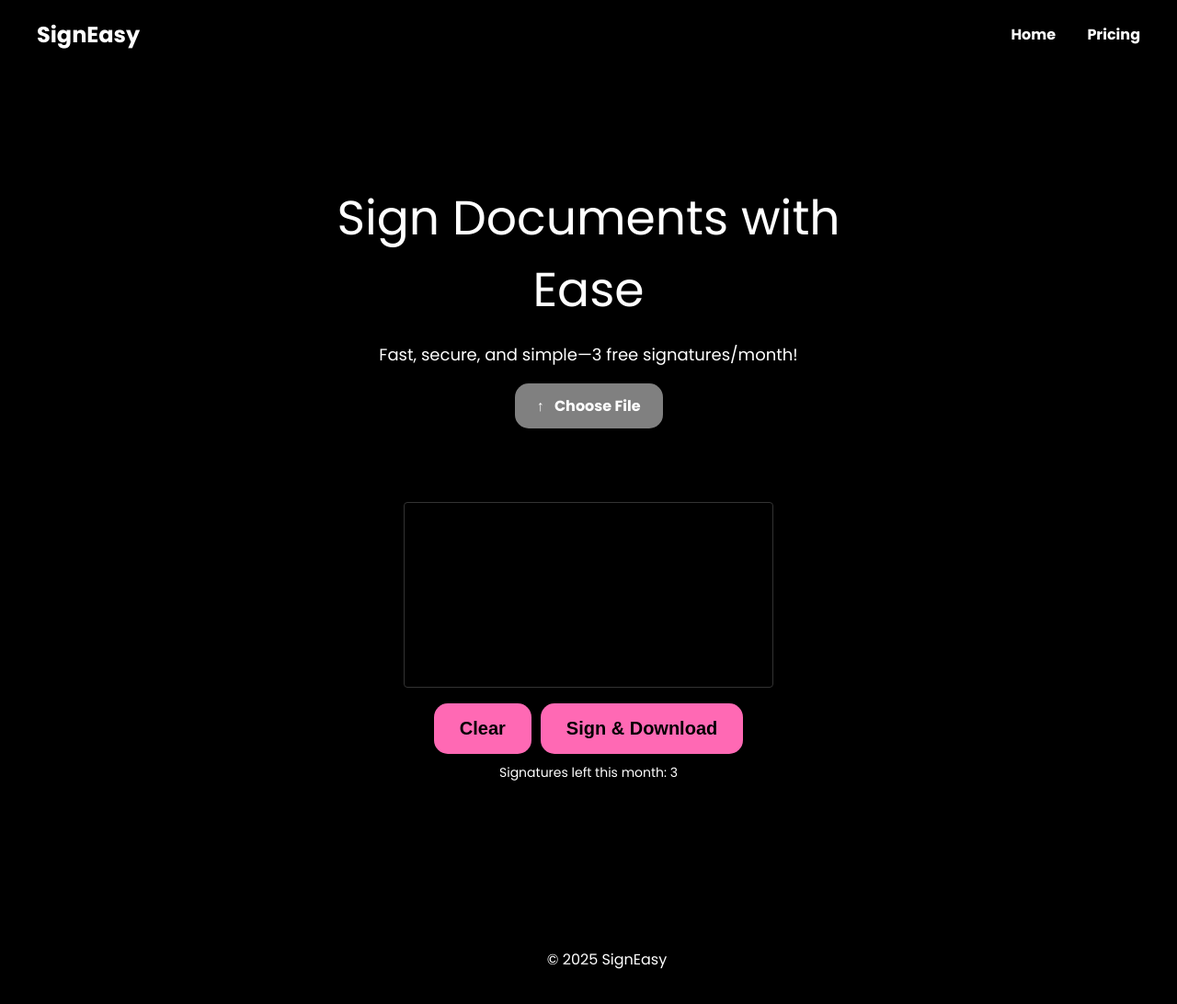
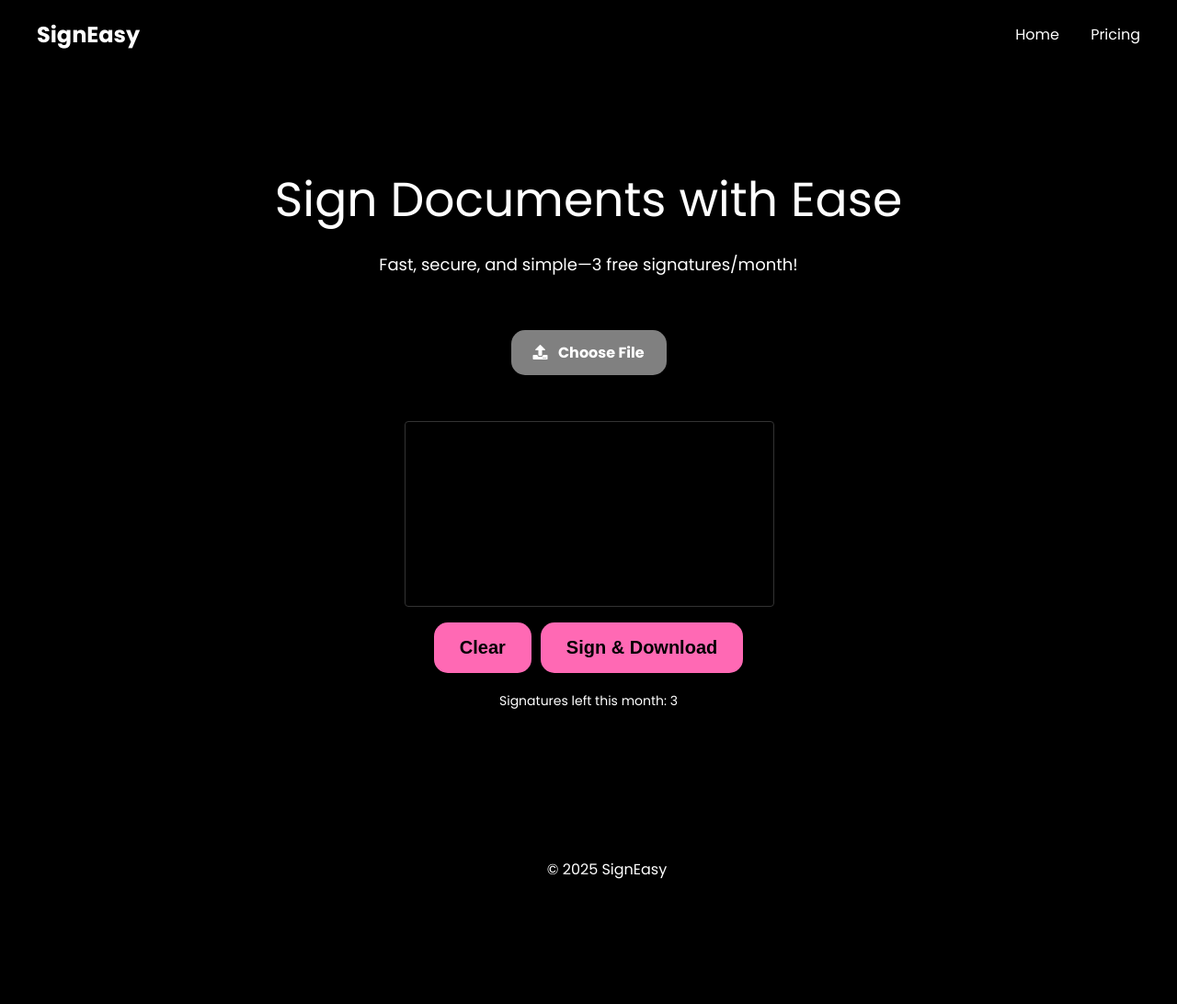
Before and after one commit to Matej398/signeasy, a PHP site: page / in a window 1280 px wide. Shown: the whole page at 92% size. After the commit the page ends 956 px from the top, so only its background shows below. Run offline with PHP 8.4, Linux system fonts and the light colour scheme; a map, chart or similar area stays blank.

Commit message:
Responsive design

```diff
--- a/index.html
+++ b/index.html
@@ -6,6 +6,7 @@
     <title>SignEasy</title>
     <link rel="stylesheet" href="styles.css">
     <link href="https://fonts.googleapis.com/css2?family=Poppins:wght@200;400;700&display=swap" rel="stylesheet">
+    <link rel="stylesheet" href="https://cdnjs.cloudflare.com/ajax/libs/font-awesome/5.15.4/css/all.min.css">
 </head>
 <body>
     <div class="page-container">
--- a/pricing.html
+++ b/pricing.html
@@ -5,7 +5,8 @@
     <meta name="viewport" content="width=device-width, initial-scale=1.0">
     <title>Pricing - SignEasy</title>
     <link rel="stylesheet" href="styles.css">
-    <link href="https://fonts.googleapis.com/css2?family=Poppins:wght@400;700&display=swap" rel="stylesheet">
+    <link href="https://fonts.googleapis.com/css2?family=Poppins:wght@200;400;700&display=swap" rel="stylesheet">
+    <link rel="stylesheet" href="https://cdnjs.cloudflare.com/ajax/libs/font-awesome/5.15.4/css/all.min.css">
 </head>
 <body>
     <div class="page-container">
--- a/styles.css
+++ b/styles.css
@@ -34,12 +34,12 @@ nav a {
     color: #fff;
     margin-left: 30px;
     text-decoration: none;
-    font-weight: 700;
+    font-weight: 400; /* Regular weight */
     transition: color 0.3s;
 }
 
 nav a:hover {
-    color: #ff69b4; /* Hot pink hover */
+    color: #ff69b4;
 }
 
 main {
@@ -48,53 +48,40 @@ main {
 
 .hero {
     text-align: center;
-    padding: 60px 20px;
-    background: #000; /* Black to blend with page */
-    border-radius: 10px;
+    padding: 40px 20px;
+    background: #000;
     margin: 20px auto;
-    max-width: 600px;
+    max-width: 90%;
 }
 
 .hero h2 {
-    font-size: 52px; /* Larger title */
-    font-weight: 400; /* Regular weight */
+    font-size: 52px;
+    font-weight: 400;
     margin-bottom: 10px;
+    white-space: nowrap; /* One row */
 }
 
 .hero p {
     font-size: 18px;
 }
 
-.signature-tool {
-    margin: 30px auto;
-    padding: 20px;
-    background: #000; /* Black box */
-    border-radius: 8px;
-}
-
-canvas {
-    border: 1px solid #333; /* Dark gray border */
-    border-radius: 4px;
-    margin: 10px 0;
-    background: #000; /* Black canvas */
-}
-
 .file-upload-btn {
     display: inline-block;
     padding: 12px 24px;
-    background: #808080; /* Gray */
+    background: #808080;
     color: #fff;
     border-radius: 15px;
     cursor: pointer;
     font-size: 16px;
     font-weight: 700;
     transition: background 0.3s;
-    position: relative;
-    margin-bottom: 20px;
+    margin: 40px 0 20px; /* More space above */
 }
 
 .file-upload-btn::before {
-    content: '↑';
+    content: '\f093'; /* Font Awesome upload icon */
+    font-family: 'Font Awesome 5 Free';
+    font-weight: 900;
     margin-right: 8px;
 }
 
@@ -106,10 +93,29 @@ canvas {
     display: none;
 }
 
+.signature-tool {
+    margin: 0 auto 30px;
+    padding: 20px;
+    background: #000;
+    border-radius: 8px;
+    width: 100%;
+    max-width: 400px;
+}
+
+canvas {
+    border: 1px solid #333;
+    border-radius: 4px;
+    margin: 10px 0;
+    background: #000;
+    width: 100%;
+    height: auto;
+}
+
 .button-group {
     display: flex;
     gap: 10px;
     justify-content: center;
+    margin-bottom: 20px; /* More space below */
 }
 
 button {
@@ -130,14 +136,14 @@ button:hover {
 
 #status {
     font-size: 14px;
-    margin-top: 10px;
-    color: #fff; /* White on black box */
+    margin-top: 0;
+    color: #fff;
 }
 
 .pricing {
     text-align: center;
-    padding: 60px 20px;
-    max-width: 800px;
+    padding: 40px 20px;
+    max-width: 90%;
     margin: 20px auto;
 }
 
```
Also changed, not shown: other parts of styles.css (+36 -7 lines).
